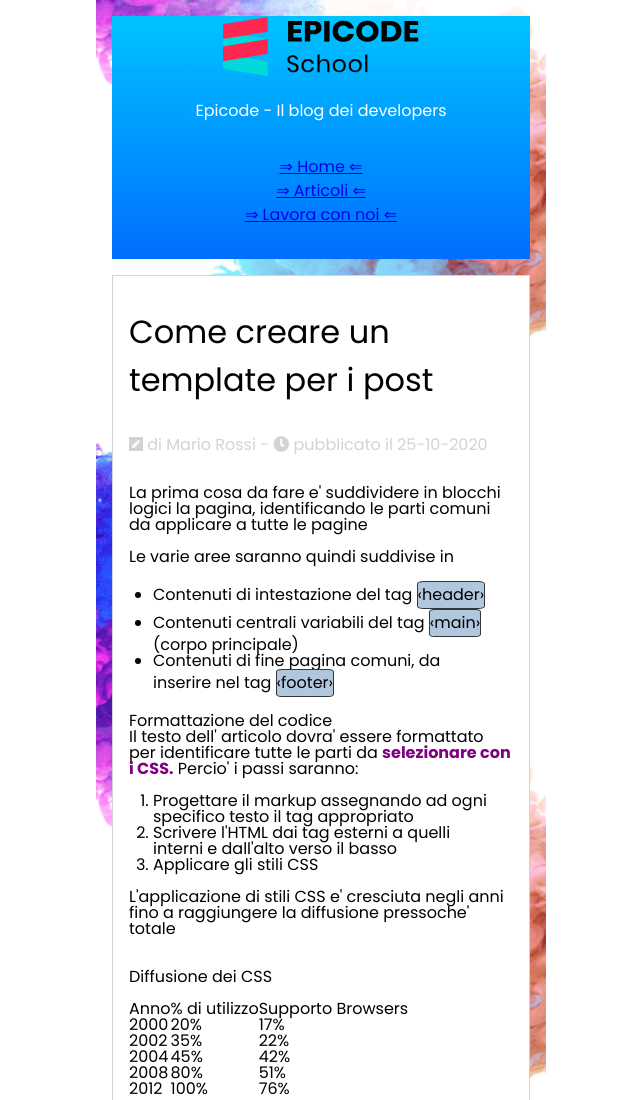
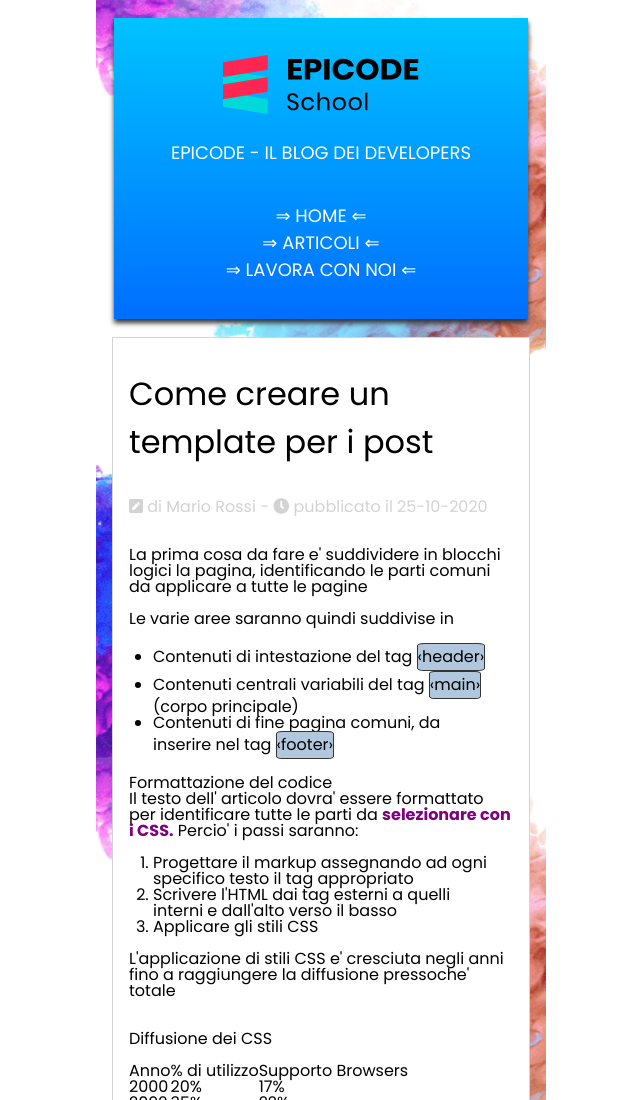
Before and after one commit to ChemZ99/e1-d4, a plain HTML site: page index.html in a window 1280 px wide. Shown: the top 1100 px of the page, without its empty margins (319-959 px from the left). Drawn offline with Linux system fonts and the light colour scheme.

Commit message:
fixed background and header

```diff
--- a/assets/css/style.css
+++ b/assets/css/style.css
@@ -16,8 +16,15 @@ body {
 .header {
   margin: 1em;
   text-align: center;
+  text-transform: uppercase;
+  font-size: large;
   line-height: 1.5em;
   background-image: linear-gradient(180deg, rgb(0, 195, 255), rgb(0, 110, 255));
+  box-shadow: 0px 4px 5px #333232;
+}
+
+.header-text {
+  padding-top: 2em;
 }
 
 .header-text p {
@@ -28,6 +35,11 @@ body {
 
 .header-spacing {
   padding-bottom: 2em;
+}
+
+header nav div div a {
+  color: white;
+  text-decoration: none;
 }
 
 /* MAIN */
```
